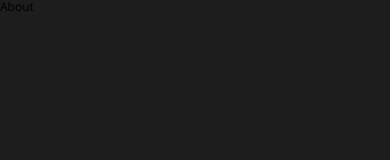
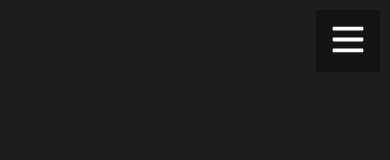
Before and after one commit to Maxim-rrrr/Portfolio, a React (Create React App) app in the folder client/: page /about in a window 390 px wide. Shown: the top 160 px of the page. Built offline with nearby package versions, Linux system fonts and the light colour scheme.

Commit message:
+: navigation menu

```diff
--- a/client/src/Main/About/index.js
+++ b/client/src/Main/About/index.js
@@ -1,6 +1,10 @@
+import Navigation from "../сomponents/Nav"
+
 const About = () => {
     return (
-        <>About</>
+        <>
+            <Navigation />
+        </>
     )
 }
 
--- a/client/src/Main/Blog/index.js
+++ b/client/src/Main/Blog/index.js
@@ -1,6 +1,10 @@
+import Navigation from "../сomponents/Nav"
+
 const Blog = () => {
     return (
-        <>Blog</>
+        <>
+            <Navigation />
+        </>
     )
 }
 
--- a/client/src/Main/Contact/index.js
+++ b/client/src/Main/Contact/index.js
@@ -1,6 +1,10 @@
+import Navigation from "../сomponents/Nav"
+
 const Contact = () => {
     return (
-        <>Contact</>
+        <>
+            <Navigation />
+        </>
     )
 }
 
--- a/client/src/Main/Home/index.js
+++ b/client/src/Main/Home/index.js
@@ -1,9 +1,9 @@
-import { SideMenu } from "../сomponents/Nav"
+import Navigation from "../сomponents/Nav"
 
 const Home = () => {
     return (
         <>
-            <SideMenu />
+            <Navigation />
         </>
     )
 }
--- a/client/src/Main/Skills/index.js
+++ b/client/src/Main/Skills/index.js
@@ -1,6 +1,10 @@
+import Navigation from "../сomponents/Nav"
+
 const Skills = () => {
     return (
-        <>Skills</>
+        <>
+            <Navigation />
+        </>
     )
 }
 
--- a/client/src/Main/Work/index.js
+++ b/client/src/Main/Work/index.js
@@ -1,6 +1,10 @@
+import Navigation from "../сomponents/Nav"
+
 const Work = () => {
     return (
-        <>Work</>
+        <>
+            <Navigation />
+        </>
     )
 }
 
--- a/client/src/Main/сomponents/Nav/index.js
+++ b/client/src/Main/сomponents/Nav/index.js
@@ -1,11 +1,12 @@
+import { useState } from 'react'
+
 import { Link } from 'react-router-dom'
 import Logo from '../../../images/Logo.png'
 import './style.sass'
 
-export const SideMenu = () => {
+const Menu = () => {
     return (
         <>
-            <div className='side-menu'>
             <Link to='/' className="logo">
                 <img className='logo__img' src={ Logo } alt="" />
                 <h2 className='logo__name'>Макс</h2>
@@ -46,7 +47,48 @@ export const SideMenu = () => {
                     </svg>
                 </a>
             </div>
+        </>
+    )
+}
+
+const SideMenu = () => {
+    return (
+        <>
+            <div className='side-menu'>
+                <Menu />
             </div>
         </>
     )
 }
+
+const HamburgerMenu = () => {
+    const [active, setActive] = useState(false)
+
+    return (
+        <div className='hamburger-menu'>
+            <div className="hamburger-menu__button" onClick={() => {setActive(!active)}}>
+                {
+                    active
+                    ? <svg width="43px" height="43px" aria-hidden="true" focusable="false" data-prefix="fal" data-icon="times" role="img" xmlns="http://www.w3.org/2000/svg" viewBox="0 0 320 512" class="svg-inline--fa fa-times fa-w-10 fa-5x"><path fill="#fff" d="M193.94 256L296.5 153.44l21.15-21.15c3.12-3.12 3.12-8.19 0-11.31l-22.63-22.63c-3.12-3.12-8.19-3.12-11.31 0L160 222.06 36.29 98.34c-3.12-3.12-8.19-3.12-11.31 0L2.34 120.97c-3.12 3.12-3.12 8.19 0 11.31L126.06 256 2.34 379.71c-3.12 3.12-3.12 8.19 0 11.31l22.63 22.63c3.12 3.12 8.19 3.12 11.31 0L160 289.94 262.56 392.5l21.15 21.15c3.12 3.12 8.19 3.12 11.31 0l22.63-22.63c3.12-3.12 3.12-8.19 0-11.31L193.94 256z" class=""></path></svg>
+                    : <svg width="40px" height="35px" aria-hidden="true" focusable="false" data-prefix="far" data-icon="bars" role="img" xmlns="http://www.w3.org/2000/svg" viewBox="0 0 448 512" class="svg-inline--fa fa-bars fa-w-14 fa-3x"><path fill="#fff" d="M436 124H12c-6.627 0-12-5.373-12-12V80c0-6.627 5.373-12 12-12h424c6.627 0 12 5.373 12 12v32c0 6.627-5.373 12-12 12zm0 160H12c-6.627 0-12-5.373-12-12v-32c0-6.627 5.373-12 12-12h424c6.627 0 12 5.373 12 12v32c0 6.627-5.373 12-12 12zm0 160H12c-6.627 0-12-5.373-12-12v-32c0-6.627 5.373-12 12-12h424c6.627 0 12 5.373 12 12v32c0 6.627-5.373 12-12 12z" class=""></path></svg>
+                }
+
+            </div>
+
+            <div className="hamburger-menu__screen" style={{ opacity: +active }}>
+                <Menu />
+            </div>
+        </div>
+    )
+}
+
+const Navigation = () => {
+    return (
+        <>
+            <SideMenu />
+            <HamburgerMenu />
+        </>
+    )
+}
+
+export default Navigation
--- a/client/src/Main/сomponents/Nav/style.sass
+++ b/client/src/Main/сomponents/Nav/style.sass
@@ -1,4 +1,5 @@
 .side-menu
+    opacity: 1
     position: fixed
 
     display: flex
@@ -8,7 +9,6 @@
 
     width: calc(130rem / 14)
     height: 100vh
-    // padding: calc(30rem / 14)
 
     background: #181818
 
@@ -60,3 +60,39 @@
             fill: #909096
         &:hover>path
             fill: #08fdd8
+
+.hamburger-menu
+    opacity: 0
+    &__button
+        position: fixed
+        right: 10px
+        top: 10px
+        z-index: 100
+
+        padding: 1rem
+
+        background-color: rgba(0,0,0,.3)
+        border-radius: 3px
+        cursor: pointer
+    &__screen
+        position: fixed
+        right: 0
+        top: 0
+        z-index: 90
+
+        display: flex
+        flex-direction: column
+        justify-content: space-between
+        align-items: center
+
+        height: 100vh
+        width: 100vw
+
+        background: #181818
+        transition: opacity 0.3s
+
+@media screen and ( max-width: 500px )
+    .hamburger-menu
+        opacity: 1
+    .side-menu
+        opacity: 0
```
Lines whose indentation alone changed are shown as unchanged.
